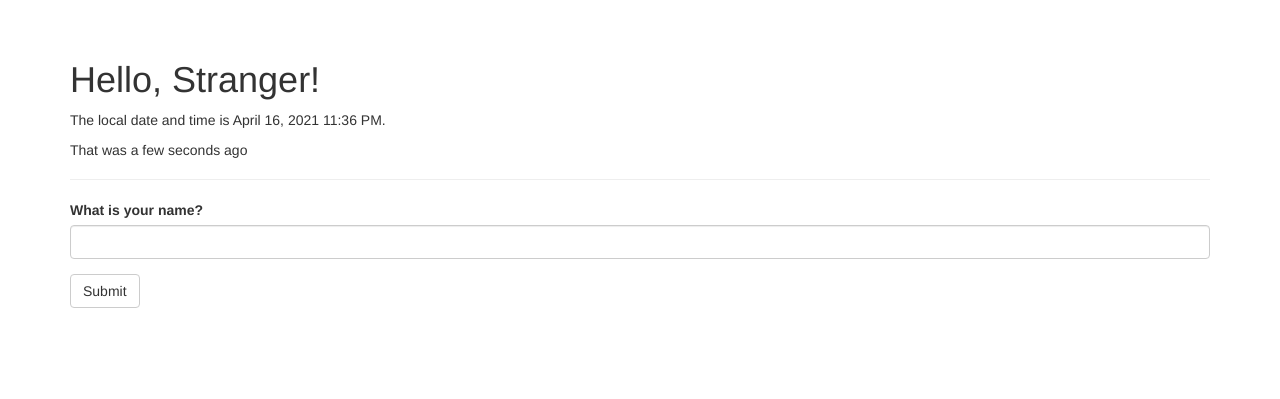
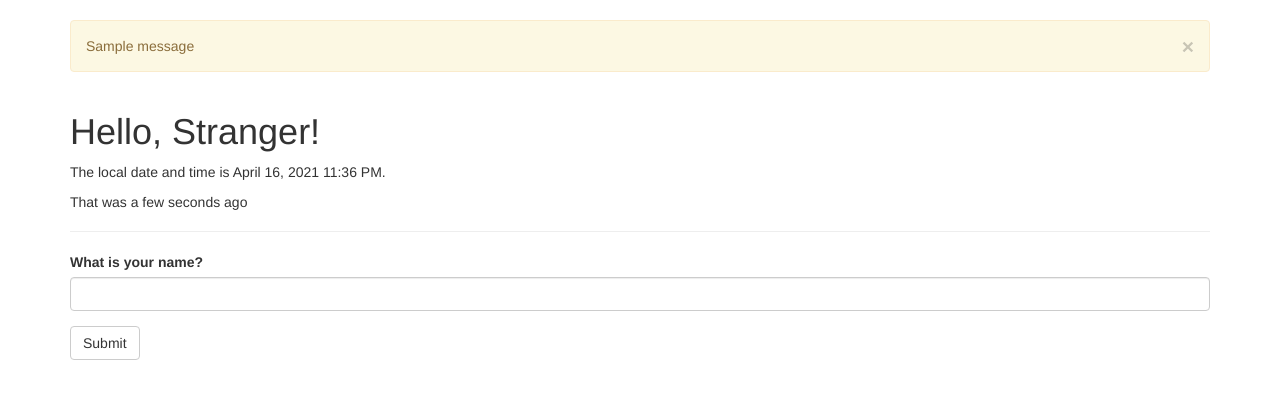
Before and after one commit to jhonadc/family-tree-project, a Flask app: page / in a window 1280 px wide. Shown: the part 52-451 px from the top of the page. Run offline with Flask 2, Linux system fonts and the light colour scheme; one stand-in notice (Sample message) is shown; some libraries are stand-ins or nearby versions.

Commit message:
flash message in base.html and flash code in hello.py

```diff
--- a/hello.py
+++ b/hello.py
@@ -1,5 +1,5 @@
 
-from flask import Flask, render_template, session, redirect, url_for
+from flask import Flask, render_template, session, redirect, url_for, flash
 from flask_bootstrap import Bootstrap
 from flask_moment import Moment
 from datetime import datetime
@@ -17,11 +17,14 @@ moment = Moment(app)
 def index():
     form = NameForm()
     if form.validate_on_submit():
+        old_name = session.get('name')
+        if old_name is not None and old_name != form.name.data:
+            flash('Looks like you have changed your name!')
         session['name'] = form.name.data
         return redirect(url_for('index'))
     return render_template('index.html',
-        form=form,
-        name=session.get('name'),
+        form = form,
+        name = session.get('name'),
         current_time=datetime.utcnow())
 
 
--- a/templates/base.html
+++ b/templates/base.html
@@ -36,6 +36,11 @@
 
 {% block content %}
 <div class="container">
+  {% for message in get_flashed_messages() %} <div class="alert alert-warning">
+    <button type="button" class="close" data-dismiss="alert">&times;</button>
+    {{ message }}
+  </div>
+  {% endfor %}
   {% block page_content %}{% endblock %}
 </div>
 {% endblock %}
```
